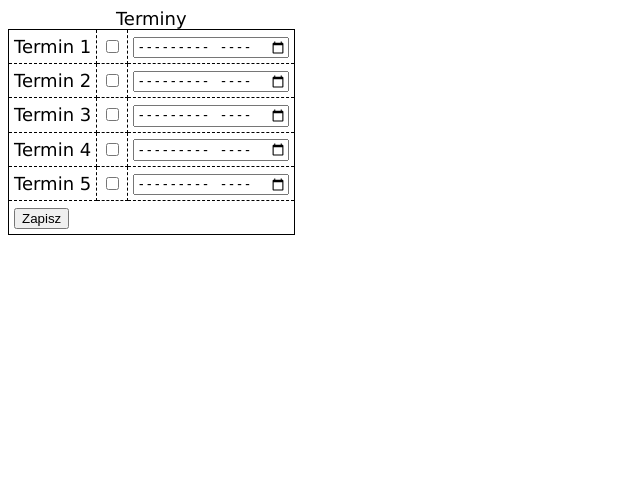
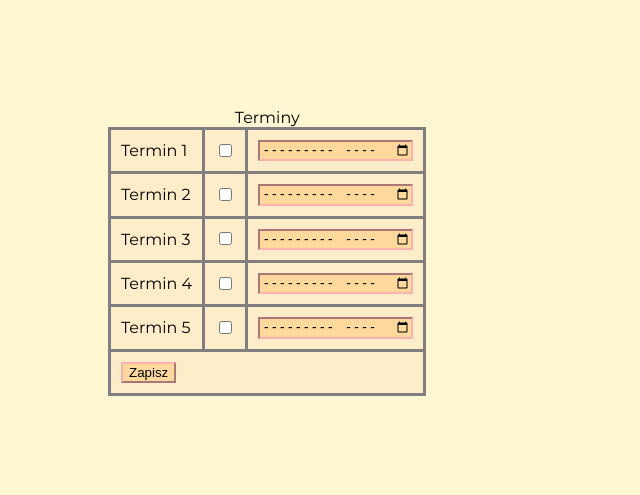
Before and after one commit to wzadrozny/PHP, a PHP site: page /terminy.php in a window 1280 px wide. Shown: the top 495 px of the page, without its empty margins (0-640 px from the left). Run offline with PHP 8.4, Linux system fonts and the light colour scheme.

Commit message:
Update terminy.php
Full

```diff
--- a/Terminy/terminy.php
+++ b/Terminy/terminy.php
@@ -6,17 +6,40 @@
     <meta name="viewport" content="width=device-width, initial-scale=1.0">
     <title>Document</title>
 
+    <link rel="preconnect" href="https://fonts.googleapis.com">
+    <link rel="preconnect" href="https://fonts.gstatic.com" crossorigin>
+    <link href="https://fonts.googleapis.com/css2?family=Montserrat:ital,wght@0,100..900;1,100..900&display=swap" rel="stylesheet">
+
     <style>
-        table {
-           font-family: Verdana;
-           font-size: large;
-           border-collapse: collapse;
-           border: 1px solid black;
+        body {
+            background-color: #fff7d1;
+            padding: 100px;
+            font-family: "Sigmar", serif;
+            font-weight: 400;
+            font-style: normal;
+
+            font-family: "Montserrat", serif;
+            font-optical-sizing: auto;
         }
 
-        th, td {
-            border: 1px dashed black;
-            padding: 5px;
+        table {
+            background-color: #ffecc8;
+            border-collapse: collapse;
+        }
+
+        td {
+            border: solid gray;
+            padding: 10px;
+        }
+
+        input {
+            background-color: #ffd89b;
+            border-color: #ffb0b0;
+        }
+
+        input[type="checkbox"] {
+            background-color: #ffd89b;
+            border-color: #ffb0b0;
         }
     </style>
 
@@ -25,20 +48,22 @@
     <form method="post">
         <table>
             <caption>Terminy</caption>
-
             <?php
                 if (!array_key_exists("terminy", $_POST)) {
                     $_POST["terminy"] = [];
                 }
 
+                $save_file = false;
+
                 for ($i = 1; $i <= 5; $i++) {
                     $termin_id = "termin".$i;
                     $termin_title = "Termin ".$i;
 
-                    $date_set = isset($_POST[$termin_id]);
+                    $date_set = isset($_POST[$termin_id]) && $_POST[$termin_id] !== "";
                     $checkbox_set = in_array($termin_id, $_POST["terminy"]);
+                    $row_set = $date_set && $checkbox_set;
 
-                    $checked = $date_set && $checkbox_set? "checked": "";
+                    $save_file = $save_file || $row_set;
                 ?>
 
                 <tr>
@@ -46,10 +71,10 @@
                         <label for=<?=$termin_id?>><?=$termin_title?></label>
                     </td>
                     <td>
-                        <input <?=$checked?> type="checkbox" id=<?=$termin_id?> name="terminy[]" value=<?=$termin_id?>>
+                        <input <?=$row_set? "checked": ""?> type="checkbox" id=<?=$termin_id?> name="terminy[]" value=<?=$termin_id?>>
                     </td>
                     <td>
-                        <input type="month" name=<?=$termin_id?>>
+                        <input type="month" name=<?=$termin_id?> <?=$row_set? "value=".$_POST[$termin_id] : ""?>>
                     </td>
                 </tr>
 
@@ -61,15 +86,15 @@
                 <input type="submit" value="Zapisz">
             </td>
         </table>
+        <?php
+        if ($_SERVER["REQUEST_METHOD"] == "POST" && $save_file) {
+            echo "Dane zostały zapisane do pliku dane.txt";
+            $fileHandle = fopen("dane.txt", 'a');
+            $text = date("Y-m-d H:i:s").":\n".print_r($_POST, true);
+            fwrite($fileHandle, $text);
+            fclose($fileHandle);
+        }
+        ?>
     </form>
-
-
-    <?php
-        if ($_SERVER["REQUEST_METHOD"] == "POST") {
-            echo "<pre>";
-            print_r($_POST);
-            echo "</pre>";
-        }
-    ?>
 </body>
 </html>
```
